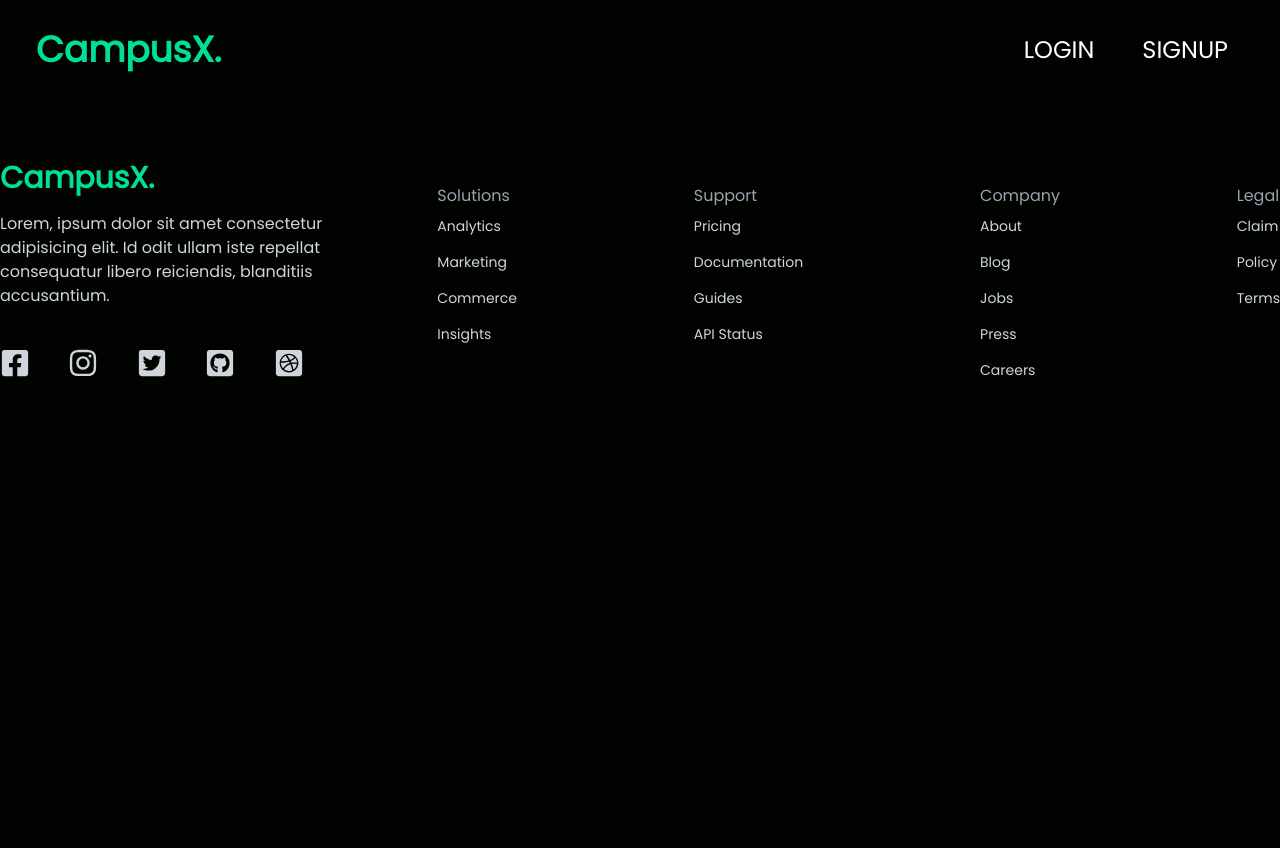
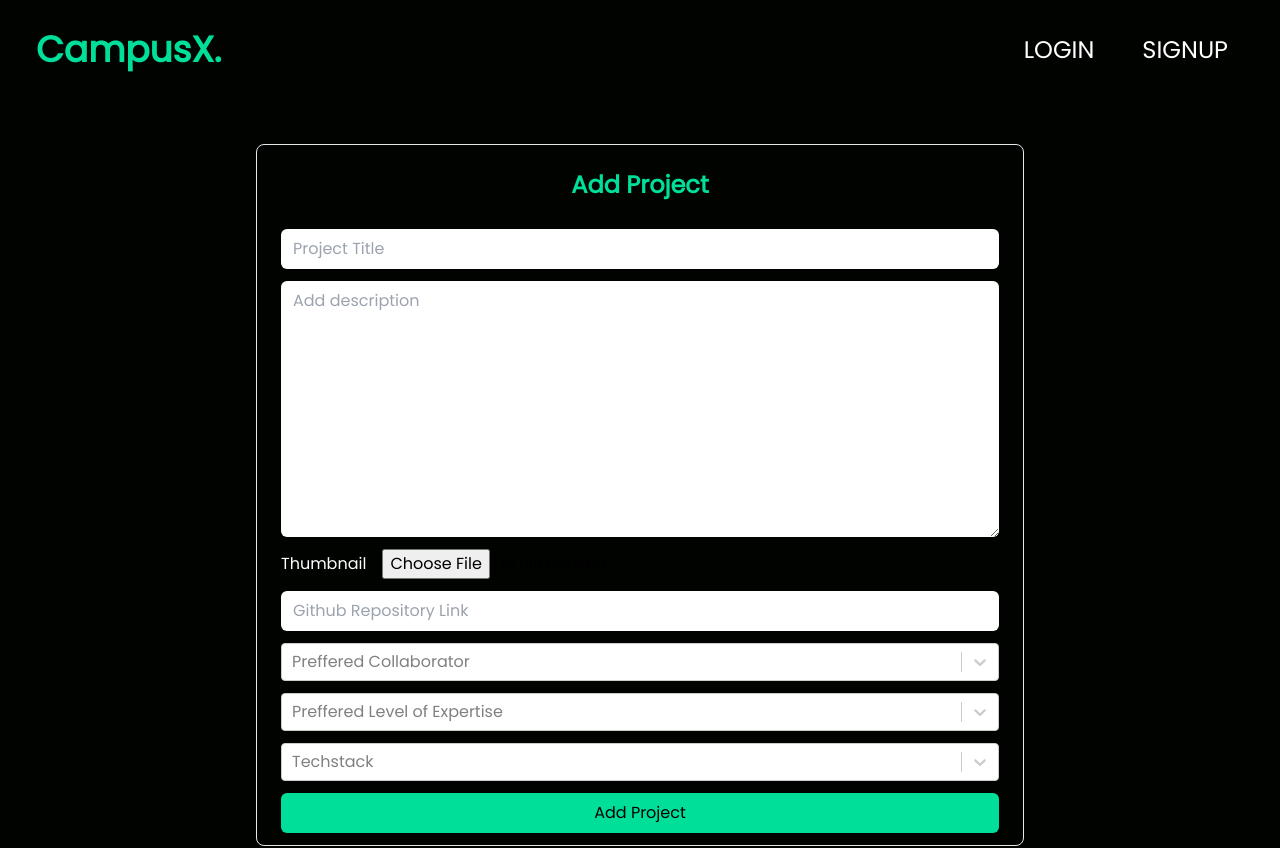
Before and after one commit to Overwatch0812/NASAX, a React (Vite) app in the folder frontend/: page /add in a window 1280 px wide. Shown: the top 848 px of the page. Before the commit the page ends 800 px from the top, so only its background shows below. Built offline with nearby package versions, Linux system fonts and the light colour scheme.

Commit message:
Task Input remaining

```diff
--- a/frontend/src/App.jsx
+++ b/frontend/src/App.jsx
@@ -19,6 +19,7 @@ import Spinner from "./components/Spinner";
 import PLS from "./components/plsActivate";
 import ProjectDetail from "./components/ProjectDetail";
 import Recommend from "./components/recommend";
+import AddProject from "./components/AddProject";
 
 // TODO:Create Shimmer
 function App() {
@@ -35,6 +36,7 @@ function App() {
 				<Route path="/reset-password" element={<ResetPassword />} />
 				<Route path="/project/:id" element={<ProjectDetail />} />
 				<Route path="/recommend/:id/:domain" element={<Recommend />} />
+				<Route path="/add" element={<AddProject />} />
 				<Route
 					path="/password/reset/confirm/:uid/:token"
 					element={<ResetPasswordConfirm />}
--- /dev/null
+++ b/frontend/src/components/AddProject.jsx
@@ -0,0 +1,148 @@
+import Select from "react-select";
+import makeAnimated from "react-select/animated";
+import { Link, useNavigate } from "react-router-dom";
+import { useSelector, useDispatch } from "react-redux";
+import { signup, reset } from "../features/auth/authSlice";
+import Spinner from "./Spinner";
+import { useState } from "react";
+export default function AddProject() {
+	const dispatch = useDispatch();
+	const navigate = useNavigate();
+
+	useSelector((state) => {
+		state.auth;
+	});
+
+	const { user, isLoading, IsError, isSuccess, message } = useSelector(
+		(state) => state.auth
+	);
+
+	const animatedComponents = makeAnimated();
+
+	const typeOfCollaborators = [
+		{ value: "Full-Time", label: "Full-Time" },
+		{ value: "Part-Time", label: "Part-Time" },
+		{ value: "Non-Employed", label: "Non-Employed" },
+		{ value: "Student", label: "Student" },
+	];
+
+	const levelOfExpertise = [
+		{ value: "Rookie", label: "Rookie" },
+		{ value: "Intermediate", label: "Intermediate" },
+		{ value: "Pro", label: "Pro" },
+	];
+
+	const tech = [
+		{ value: "React", label: "React" },
+		{ value: "Python", label: "Python" },
+		{ value: "Javascript", label: "Javascript" },
+		{ value: "MongoDB", label: "MongoDB" },
+		{ value: "PostgreSQL", label: "PostgreSQL" },
+		{ value: "ExpressJS", label: "ExpressJS" },
+		{ value: "NodeJS", label: "NodeJS" },
+		{ value: "AngularJS", label: "AngularJS" },
+		{ value: "VueJS", label: "VueJS" },
+	];
+
+	const [title, setTitle] = useState("");
+	const [desc, setDesc] = useState("");
+	const [gitlink, setGitLink] = useState("");
+	const [techstack, setTechstack] = useState([]);
+	const [collaborators, setCollaborators] = useState(null);
+	const [expertise, setExpertise] = useState(null);
+
+	// const handleTech = (selectedOption) => {
+	// 	console.log(selectedOption);
+	// 	setTechstack(selectedOption);
+	// 	console.log(techstack);
+	// };
+
+	const onSubmit = (e) => {};
+	return (
+		<div>
+			<div className="max-w-[800px] min-h-screen mx-auto w-[65%] px-4 my-12 flex flex-col gap-5">
+				<div className="border px-6 py-3 rounded-lg">
+					<h1 className="w-full text-2xl my-3 mb-7 font-bold text-[#00df9a] text-center">
+						<Link to="/signup">Add Project</Link>
+					</h1>
+					{/* {isLoading && <Spinner />} */}
+					<form
+						onSubmit={(e) => onSubmit(e)}
+						className="flex flex-col gap-3 "
+					>
+						<div className="flex flex-col gap-3">
+							<input
+								type="text"
+								placeholder="Project Title"
+								name="title"
+								value={title}
+								onChange={(e) => setTitle(e.target.value)}
+								required
+								className="lg:basis-1/2 py-2 px-3 rounded-md"
+							/>
+							<textarea
+								name="description"
+								id=""
+								cols="30"
+								rows="10"
+								placeholder="Add description"
+								value={desc}
+								className="px-3 py-2 rounded-md"
+								onChange={(e) => setDesc(e.target.value)}
+							></textarea>
+							<div className="flex items-center gap-4">
+								<label
+									htmlFor="imageFile"
+									className="text-white"
+								>
+									Thumbnail
+								</label>
+								<input
+									type="file"
+									id="imageFile"
+									accept="image/*"
+								/>
+							</div>
+							<input
+								type="url"
+								placeholder="Github Repository Link"
+								className="lg:basis-1/2 py-2 px-3 rounded-md"
+								onChange={(e) => setGitLink(e.target.value)}
+							/>
+						</div>
+						<Select
+							options={typeOfCollaborators}
+							value={typeOfCollaborators.value}
+							// defaultValue={typeOfCollaborators[0]}
+							placeholder="Preffered Collaborator"
+							onChange={(e) => setCollaborators(e.value)}
+						/>
+						<Select
+							value={levelOfExpertise.value}
+							options={levelOfExpertise}
+							// defaultValue={levelOfExpertise[0]}
+							placeholder="Preffered Level of Expertise"
+							onChange={(e) => setExpertise(e.value)}
+						/>
+						<Select
+							value={techstack.value}
+							options={tech}
+							isMulti
+							components={animatedComponents}
+							// defaultValue={levelOfExpertise[0]}
+							placeholder="Techstack"
+							onChange={(e) => setTechstack(e)}
+						/>
+						{console.log(collaborators)}
+						<button
+							type="submit"
+							className="text-black bg-[#00df9a] py-2 px-3 rounded-md"
+						>
+							Add Project
+						</button>
+					</form>
+				</div>
+			</div>
+		</div>
+	);
+}
```
Lines whose indentation alone changed are shown as unchanged.
